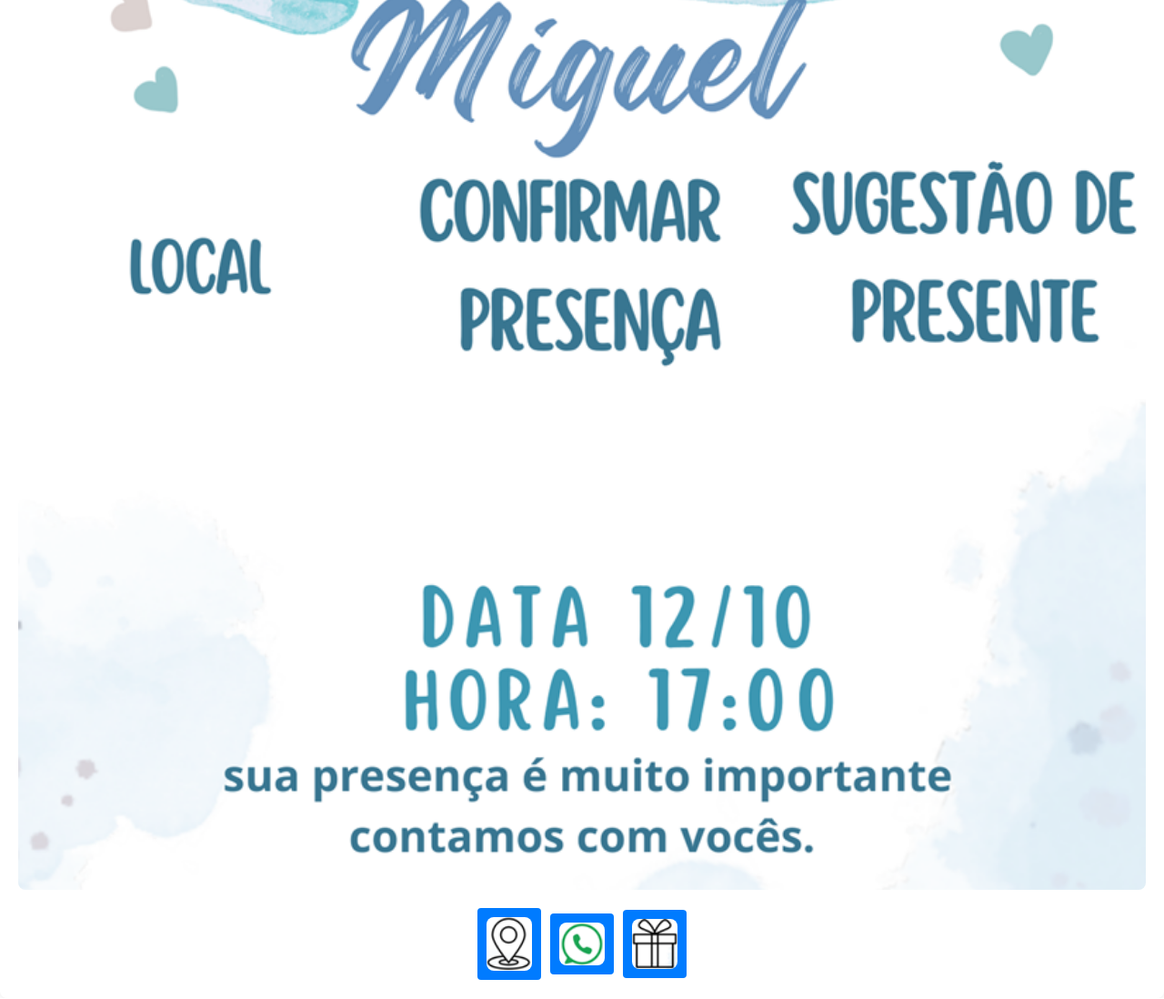
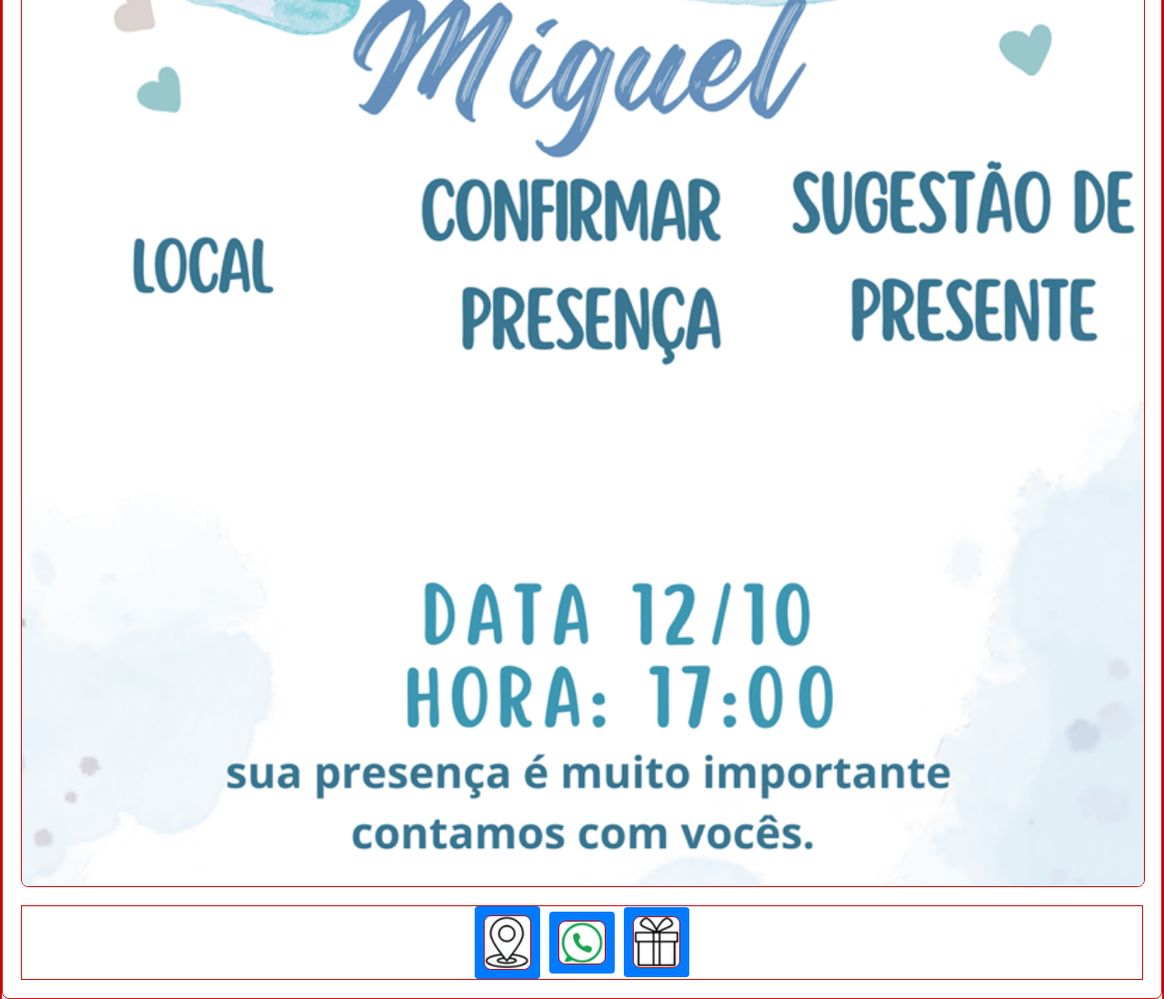
Before and after one commit to luanL-1/Convite, a plain HTML site: page index.html in a window 1280 px wide. Shown: the part 778-1876 px from the top of the page at 91% size. Drawn offline with Linux system fonts and the light colour scheme.

Commit message:
Update index.html

```diff
--- a/index.html
+++ b/index.html
@@ -5,6 +5,10 @@
   <meta name="viewport" content="width=device-width, initial-scale=1.0">
   <title>Página com Imagem e Convite</title>
   <style>
+    * {
+      border: 1px solid #cf0303;
+    }
+
     body {
       font-family: Arial, sans-serif;
       color: #333;
```
